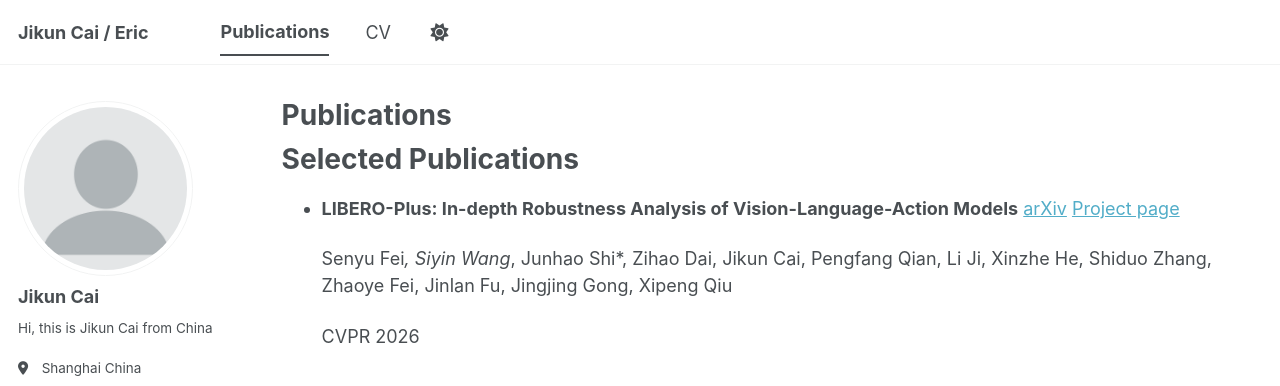
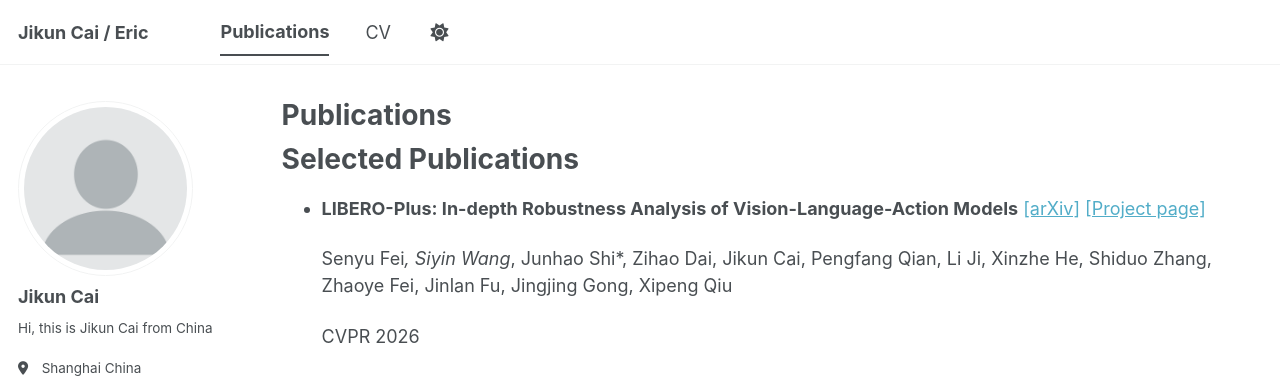
Before and after one commit to jkcai828/jkcai828.github.io, a Jekyll site: the page built from _pages/publications.md, in a window 1280 px wide. Shown: the top 386 px of the page. Built offline with Jekyll 4.4.1, drawn with Linux system fonts in a browser that asks for light colours; a style sheet for code colours, icons or effects is not loaded.

```diff
--- a/_pages/publications.md
+++ b/_pages/publications.md
@@ -6,7 +6,7 @@ author_profile: true
 ---
 
 # Selected Publications
-- **LIBERO-Plus: In-depth Robustness Analysis of Vision-Language-Action Models** [arXiv](https://arxiv.org/abs/2510.13626) [Project page](https://sylvestf.github.io/LIBERO-plus/)
+- **LIBERO-Plus: In-depth Robustness Analysis of Vision-Language-Action Models** [[arXiv]](https://arxiv.org/abs/2510.13626) [[Project page]](https://sylvestf.github.io/LIBERO-plus/)
 
   Senyu Fei*, Siyin Wang*, Junhao Shi*, Zihao Dai, Jikun Cai, Pengfang Qian, Li Ji, Xinzhe He, Shiduo Zhang, Zhaoye Fei, Jinlan Fu, Jingjing Gong,      Xipeng Qiu
 
```
